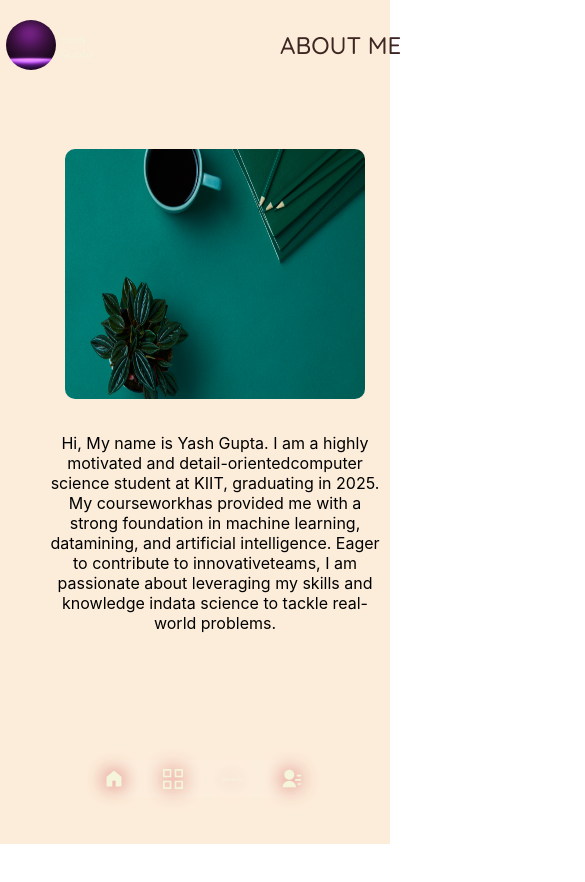
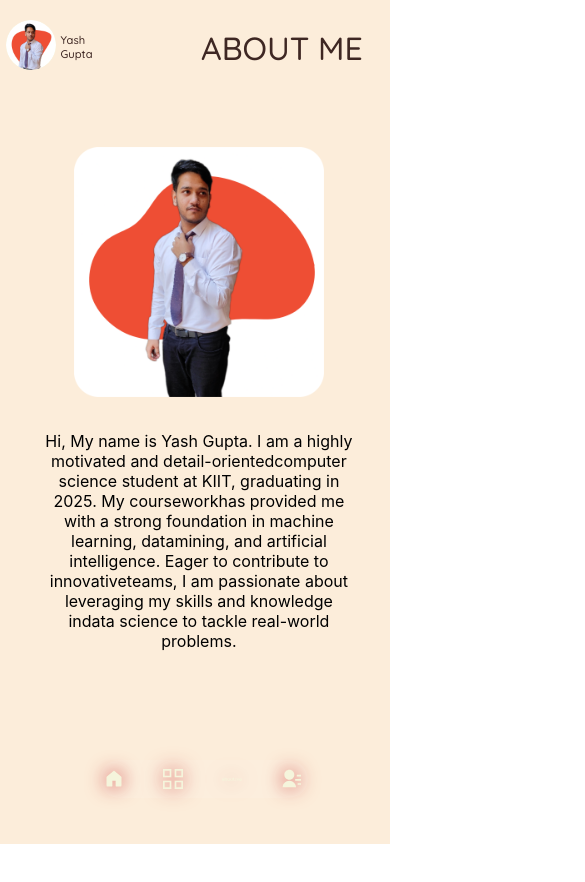
Before and after one commit to YashGupta4115/Portfolio_Yash_Gupta, a React (Create React App) app: page /about in a window 390 px wide. Shown: the top 882 px of the page, 585 px wide, since content can reach past the window. Built offline with nearby package versions, Linux system fonts and the light colour scheme.

Commit message:
made responsive

```diff
--- a/src/Components/About/about.component.jsx
+++ b/src/Components/About/about.component.jsx
@@ -1,6 +1,6 @@
 import Navigation from '../navigationBar/navigation.component';
 import './about.styles.scss';
-import profile from '../../assets/profile.png';
+import profile from '../../assets/profile-pic2.png';
 
 const About = () => {
     return(
--- a/src/Components/About/about.styles.scss
+++ b/src/Components/About/about.styles.scss
@@ -24,106 +24,91 @@
 }
 .about-items-components{
     display: flex;
-    width: 100%;
     padding-left: 30px;
     padding-top: 10px;
 }
 .profile_picture{
     height: 400px;
     width: 300px;
+    object-fit: contain;
     border-radius: 10px;
 }
 .about-right-container-Description{
     padding-left: 30px;
     width: 600px;
 }
-
-@media only screen and (max-width : 1025px) {
-    .about-container{
-        height: 100dvh;
-    }
-    .profile_picture{
-        height: 380px;
-        width: 300px;
-        border-radius: 10px;
-    }
+@media only screen and (max-width: 1025px){
     .about-right-container-Description{
-        padding-left: 30px;
-        width: 380px;
+        width: 400px;
     }
 }
-
-@media only screen and (max-width : 913px) {
+@media only screen and (max-width: 913px){
     .about-items-components{
         display: flex;
         flex-direction: column;
         justify-content: center;
         align-items: center;
-        top : -100px;
+    }
+    .about-items-heading{
+        height: 15dvh;
+    }
+    .profile_picture{
+        height: 300px;
+        width: 500px;
+    }
+    .about-right-container-Description{
+        width: 75dvw;
+        text-align: center;
+        margin-top: 30px;
+        padding: 0;
+    }
+}
+@media only screen and (max-width: 541px){
+    .profile_picture{
+        height: 250px;
+        width: 350px ;
+    }
+    .about-right-container-Description{
+        width: 380px;
+    }
+}
+@media only screen and (max-width: 431px){
+    .about-items-container{
+        left : 11dvw;
+    }
+    .about-items-heading{
+        font-size: 2rem;
+        top : 1dvh;
+        text-align: right;
+        right: -2dvw;
         position: relative;
     }
-    .profile_picture{
-        height: 380px;
-        width: 400px;
-        border-radius: 10px;
-        margin-bottom: 30px;
-    }
-    .about-right-container-Description{
+    .about-items-components{
         padding: 0;
-        width: 650px;
-        text-align: center;
-    }
-}
-
-@media only screen and (max-width : 821px) {
-    .about-right-container-Description{
-        padding: 0;
-        width: 580px;
-        text-align: center;
-    }
-}
-
-@media only screen and (max-width : 769px) {
-    .about-items-components{
-        display: flex;
-        flex-direction: column;
-        justify-content: center;
-        align-items: center;
-        top : -50px;
-        position: relative;
-    }
-    .about-right-container-Description{
-        padding: 0;
-        width: 540px;
-        text-align: center;
-    }
-}
-
-@media only screen and (max-width : 431px) {
-    .about-container{
-        height: 100dvh;
-    }
-    .about-items-heading{
-        font-size: 1.5rem;
-        position: relative;
-        right: -260px;
-        top : 10px;
-    }
-    .about-items-container{
-        height: 100dvh;
-        right: 0dvw;
-        position: relative;
-        display: flex;
-        flex-direction: column;
+        margin: 0 auto;
     }
     .profile_picture{
         height: 250px;
-        width: 300px;
-        border-radius: 10px;
+        width: 80dvw ;
     }
     .about-right-container-Description{
-        padding: 0;
-        width: 340px;
-        text-align: center;
+        width: 80dvw;
     }
 }
+@media only screen and (max-width: 281px){
+    .about-items-heading{
+        font-size: 1.5rem;
+        height: 20dvh;
+    }
+    .about-items-components{
+        padding: 0;
+        margin: 0 auto;
+    }
+    .profile_picture{
+        height: 200px;
+        width: 80dvw ;
+    }
+    .about-right-container-Description{
+        width: 80dvw;
+    }
+}
--- a/src/Components/Contact/contact.styles.scss
+++ b/src/Components/Contact/contact.styles.scss
@@ -10,6 +10,7 @@
     display: flex;
     flex-direction: column;
     font-family: Quicksand;
+    margin-bottom: 20px;
 }
 .contact-item-heading{
     display: flex;
@@ -101,3 +102,114 @@
     border-radius: 5px;
     font-family: 'Quicksand';
 }
+
+@media only screen and (max-width:1025px) {
+    .contact-items-components{
+        padding-left: 5dvw;
+    }
+}
+@media only screen and (max-width: 913px) {
+    .contact-items-container{
+        height: 100dvh;
+    }
+    .contact-items-components{
+        padding-left: 15dvw;
+        flex-direction: column;
+        justify-content: center;
+        align-items: center;
+    }
+    .contact-left-component{
+        margin-bottom: 30px;
+    }
+    .contact-button{
+        margin: 0 auto;
+        margin-top : 30px;
+    }
+
+}
+
+@media only screen and (max-width: 541px) {
+    .contact-items-container{
+        height: 100%;
+    }
+    .contact-item-heading{
+        height: 20dvh;
+    }
+    .contact-items-components{
+        padding-left: 5dvw;
+        flex-direction: column;
+        justify-content: center;
+        align-items: center;
+    }
+    .contact-left-component{
+        margin-bottom: 30px;
+    }
+    .contact-button{
+        margin: 0 auto;
+        margin-top : 30px;
+    }
+
+}
+
+@media only screen and (max-width: 431px) {
+    .contact-items-container{
+        height: 100dvh;
+        left : 11dvw;
+    }
+    .contact-item-heading{
+        font-size: 2rem;
+        top : 1dvh;
+        text-align: right;
+        right: -2dvw;
+        position: relative;
+    }
+    .contact-items-components{
+        padding: 0;
+        margin: 0 auto;
+        width: 80dvw;
+    }
+}
+
+@media only screen and (max-width: 376px) {
+    .contact-items-container{
+        height: 100%;
+        left : 11dvw;
+    }
+    .contact-item-heading{
+        font-size: 2rem;
+        top : 1dvh;
+        text-align: right;
+        right: -2dvw;
+        position: relative;
+    }
+    .contact-items-components{
+        margin-top: 2dvh;
+        width: 80dvw;
+        padding: 0;
+    }
+}
+
+@media only screen and (max-width: 281px) {
+    .contact-items-container{
+        height: 100%;
+    }
+    .contact-item-heading{
+        font-size: 1.3rem;
+        top : 2dvh;
+        text-align: right;
+        right: -2dvw;
+        position: relative;
+    }
+    .contact-items-components{
+        font-size: 0.7rem;
+        margin-top: 2dvh;
+        width: 80dvw;
+        padding: 0;
+    }
+    .contact-right-input{
+        width: 220px;
+    }
+    .contact-right-textarea{
+        width: 220px;
+    }
+}
--- a/src/Components/navigationBar/navigation.component.jsx
+++ b/src/Components/navigationBar/navigation.component.jsx
@@ -1,6 +1,6 @@
 import './navigation.styles.scss';
 // import { useState } from 'react';
-import author_profile from '../../assets/backgroundImage.jpg';
+import author_profile from '../../assets/profile-pic.png';
 import { GoHomeFill } from "react-icons/go";
 import { RiContactsFill } from "react-icons/ri";
 import { SiAboutdotme } from "react-icons/si";
@@ -26,7 +26,7 @@ const Navigation = () => {
                     </div>
                     <div className='left-navigation-container-Ar_name'>
                         <Link to='/about'>
-                            Yash Gupta
+                            <span className='user-name'>Yash Gupta</span>
                         </Link>
                     </div>
             </div>
--- a/src/Components/navigationBar/navigation.styles.scss
+++ b/src/Components/navigationBar/navigation.styles.scss
@@ -43,6 +43,9 @@ Link{
     &.active{
         width : 100%;
     }
+}
+.user-name{
+    color : #3E2723;
 }
 a:-webkit-any-link{
     text-decoration: none;
```
Also changed, not shown: src/Components/Home/home.component.jsx (line endings or trailing spaces), src/assets/profile-pic.png (added), src/assets/profile-pic2.png (added).
